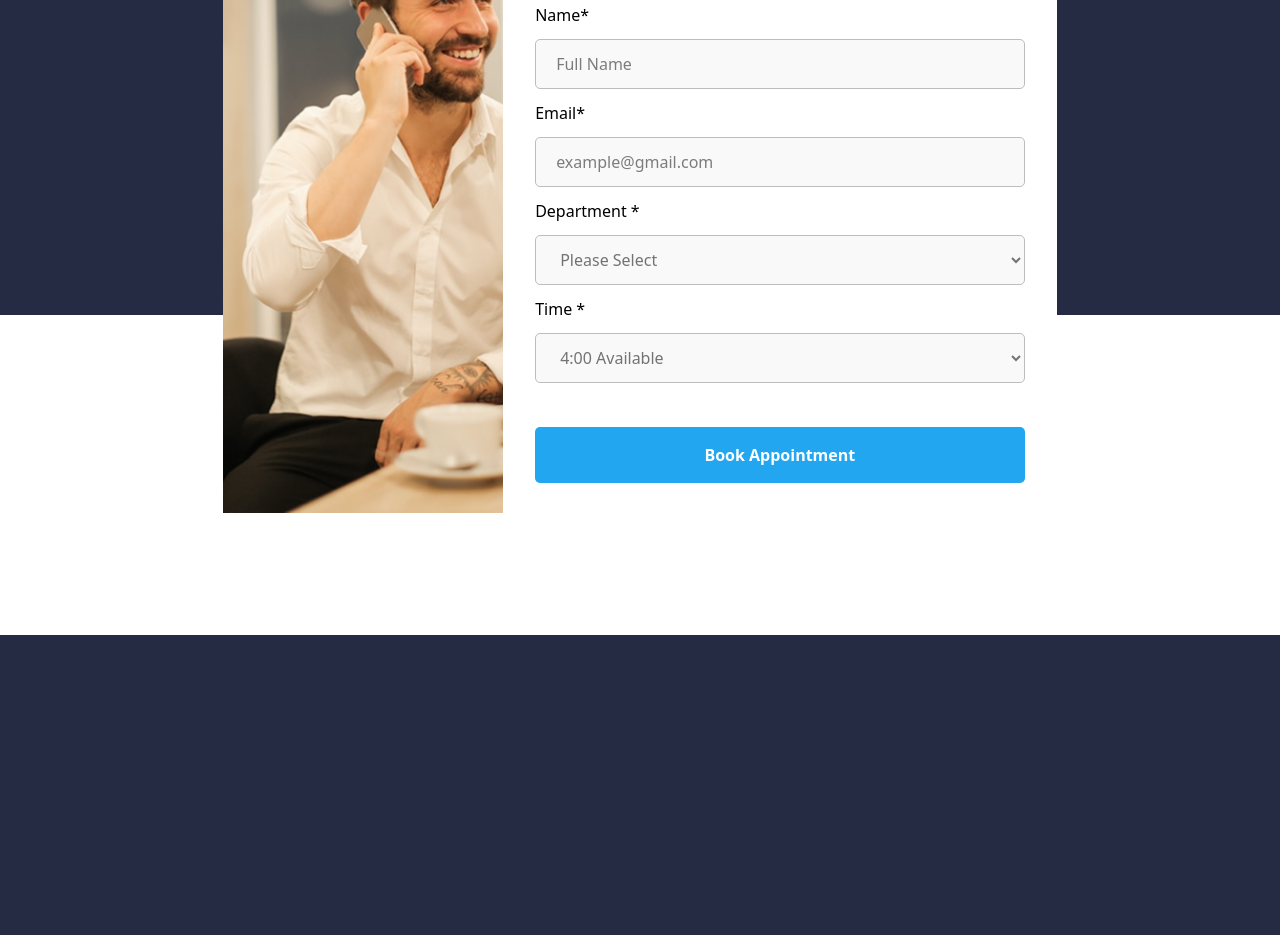
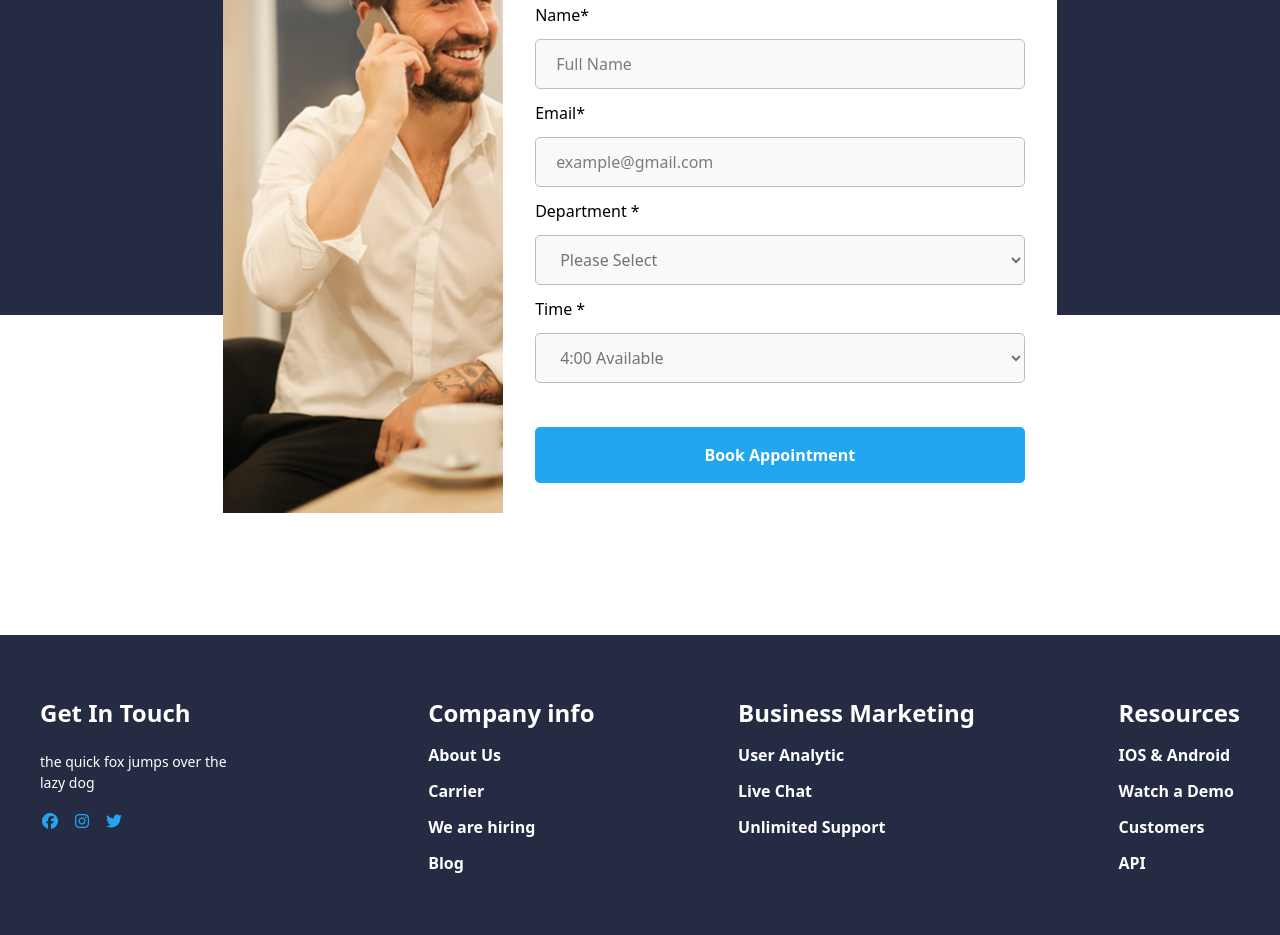
Before and after one commit to Vikingstrong/Home-Work-9, a website: page index.html in a window 1280 px wide. Shown: the part 4240-5175 px from the top of the page. Before the commit the page ends 4875 px from the top, so only its background shows below. Drawn offline with Linux system fonts and the light colour scheme.

Commit message:
feat: Add section 7

```diff
--- a/index.html
+++ b/index.html
@@ -189,5 +189,36 @@
     </div>
 </section>
 <div class="hidden lg:block py-40 bg-white"></div>
+<footer class="max-w-300 m-auto py-15 px-20 flex flex-col gap-5 lg:px-0 lg:flex-row lg:justify-between lg:items-start">
+    <div class="flex flex-col gap-5 items-start">
+        <h3 class="font-bold text-[24px]">Get In Touch</h3>
+        <p class="text-[14px] w-[80%]">the quick fox jumps over the lazy dog</p>
+        <div class="flex gap-3">
+            <i class="fa-brands fa-facebook" style="color: #23a6f0;"></i>
+            <i class="fa-brands fa-instagram" style="color: #23a6f0;"></i>
+            <i class="fa-brands fa-twitter" style="color: #23a6f0;"></i>
+        </div>
+    </div>
+    <div class="flex flex-col gap-3 items-start">
+        <h3 class="font-bold text-[24px]">Company info</h3>
+        <p class="text-[16px] font-semibold">About Us</p>
+        <p class="text-[16px] font-semibold">Carrier</p>
+        <p class="text-[16px] font-semibold">We are hiring</p>
+        <p class="text-[16px] font-semibold">Blog</p>
+    </div>
+    <div class="flex flex-col gap-3 items-start">
+        <h3 class="font-bold text-[24px]">Business Marketing</h3>
+        <p class="text-[16px] font-semibold">User Analytic</p>
+        <p class="text-[16px] font-semibold">Live Chat</p>
+        <p class="text-[16px] font-semibold">Unlimited Support</p>
+    </div>
+    <div class="flex flex-col gap-3 items-start">
+        <h3 class="font-bold text-[24px]">Resources</h3>
+        <p class="text-[16px] font-semibold">IOS & Android</p>
+        <p class="text-[16px] font-semibold">Watch a Demo</p>
+        <p class="text-[16px] font-semibold">Customers</p>
+        <p class="text-[16px] font-semibold">API</p>
+    </div>
+</footer>
 </body>
 </html>
```
Also changed, not shown: src/output.css.
